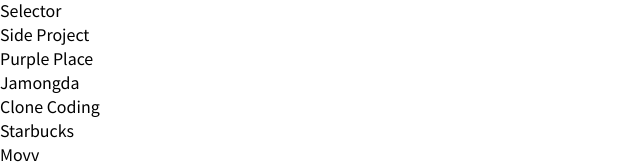
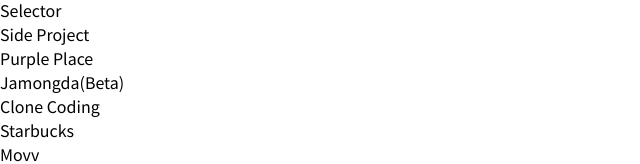
Before and after one commit to Sienna98/portfolio-sieun, a Next.js app: page / in a window 1280 px wide. Shown: the part 314-478 px from the top of the page, without its empty margins (0-640 px from the left). Built offline with nearby package versions, Linux system fonts and the light colour scheme.

Commit message:
타이틀 수정

```diff
--- a/src/components/Side-bar.tsx
+++ b/src/components/Side-bar.tsx
@@ -45,7 +45,7 @@ const menuList = [
         type: "window",
       },
       {
-        title: "Jamongda",
+        title: "Jamongda(Beta)",
         link: "https://jamongda.netlify.app",
         type: "window",
       },
```
